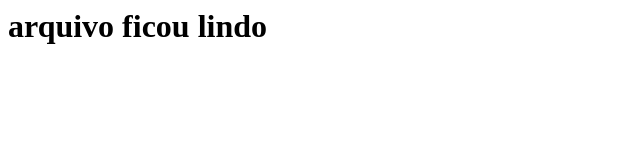
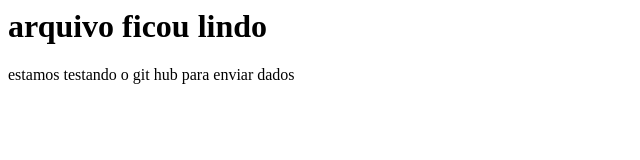
Before and after one commit to flavioiov/padawans, a plain HTML site: page index.html in a window 1280 px wide. Shown: the whole page, without its empty margins (0-640 px from the left). Drawn offline with Linux system fonts and the light colour scheme.

Commit message:
FIZ MINHA SEGUNDA ALTERACAO

```diff
--- a/index.html
+++ b/index.html
@@ -1,3 +1,5 @@
 <body>
     <h1> arquivo ficou lindo </h1>
+    <a>estamos testando o git hub para enviar dados</a>
+
 </body>
```
